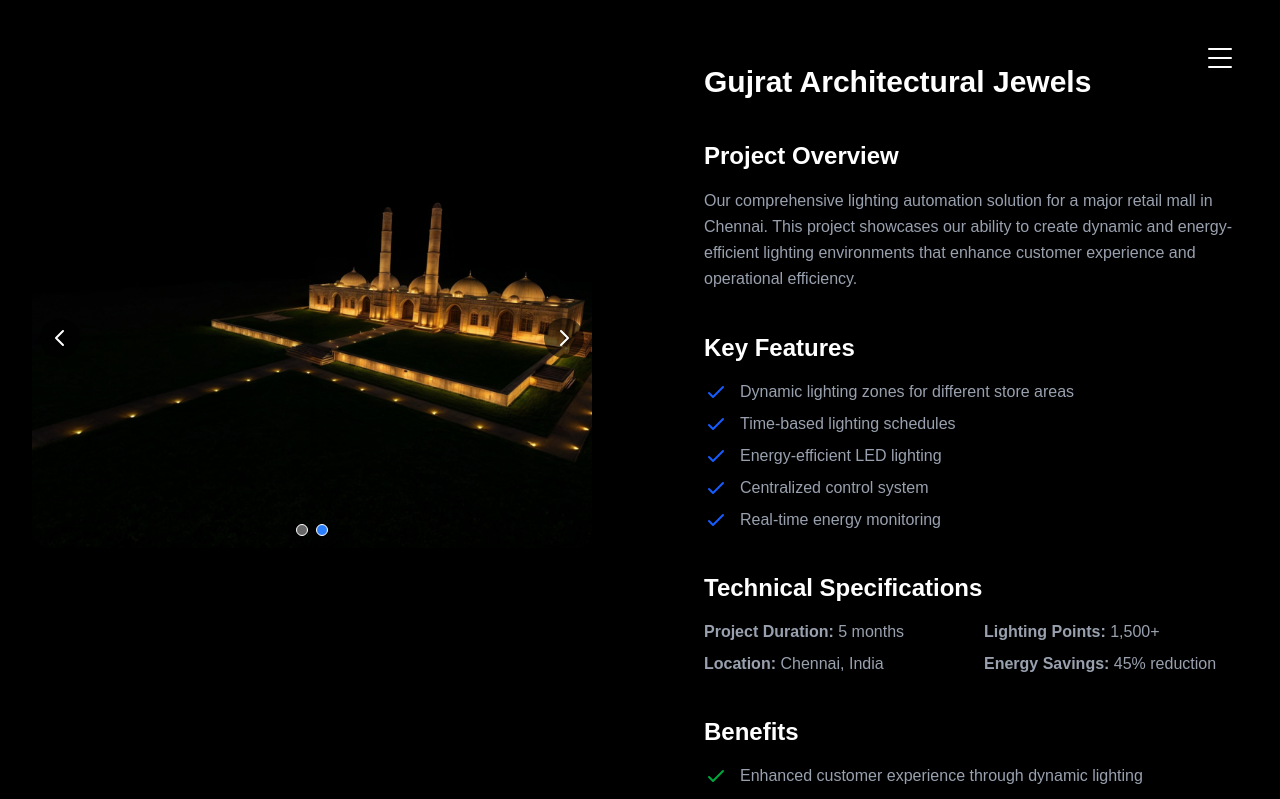
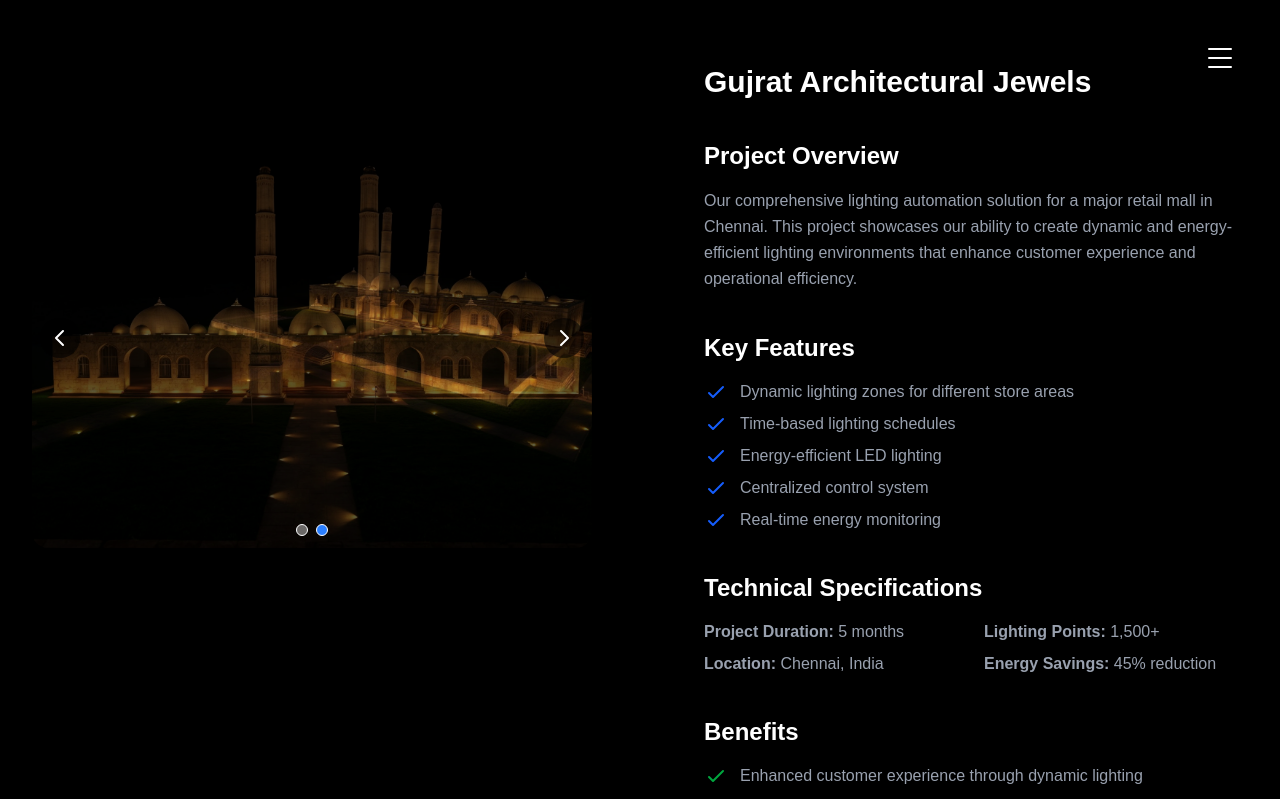
Before and after one commit to Shubam-08/pixel-ql, a Next.js app: page /projects/gujratjewels in a window 1280 px wide. Shown: the top 799 px of the page. Built offline with nearby package versions, Linux system fonts and the light colour scheme.

Commit message:
fadding effect on images

```diff
--- a/components/FloatingMenu.tsx
+++ b/components/FloatingMenu.tsx
@@ -50,7 +50,7 @@
         animate={{ opacity: logoVisible ? 1 : 0 }}
         transition={{ duration: 0.5 }}
         style={{ pointerEvents: logoVisible ? 'auto' : 'none' }}
-        className="fixed top-0 right-0 sm:top-2 sm:right-2 md:top-8 md:right-8 z-50"
+        className="fixed top-4 right-0 sm:top-4 sm:right-2 md:top-8 md:right-8 z-50"
       >
         <button
           aria-label={open ? "Close menu" : "Open menu"}
--- a/components/ImageCarousel.tsx
+++ b/components/ImageCarousel.tsx
@@ -26,7 +26,7 @@
 
     timeoutRef.current = setTimeout(() => {
       setCurrent((prev) => (prev + 1) % images.length);
-    }, 4000); // 4 seconds between slides
+    }, 5000); // 5 seconds between slides
 
     return () => {
       if (timeoutRef.current) {
@@ -35,25 +35,17 @@
     };
   }, [current, images.length]);
 
-  const goTo = (idx: number) => {
-    setCurrent(idx);
-  };
-
-  const goPrev = () => {
-    setCurrent((prev) => (prev - 1 + images.length) % images.length);
-  };
-
-  const goNext = () => {
-    setCurrent((prev) => (prev + 1) % images.length);
-  };
+  const goTo = (idx: number) => setCurrent(idx);
+  const goPrev = () => setCurrent((prev) => (prev - 1 + images.length) % images.length);
+  const goNext = () => setCurrent((prev) => (prev + 1) % images.length);
 
   return (
     <div className={`relative w-full ${aspect} rounded-2xl overflow-hidden shadow-2xl bg-black/60`}>
-      {/* Images with smooth crossfade */}
+      {/* Images with smoother fading */}
       {images.map((img, idx) => (
         <div
           key={img.src}
-          className={`absolute inset-0 transition-opacity duration-1000 ease-in-out will-change-opacity ${
+          className={`absolute inset-0 transition-opacity duration-[2000ms] ease-in-out will-change-opacity ${
             idx === current ? "opacity-100 z-20" : "opacity-0 z-10"
           }`}
         >
@@ -61,17 +53,16 @@
             src={img.src}
             alt={img.alt}
             fill
-            className="object-cover object-center select-none pointer-events-none"
+            className="object-cover object-center select-none pointer-events-none transition-transform duration-[2000ms]"
             priority={idx === 0}
             draggable={false}
           />
         </div>
       ))}
 
-      {/* Navigation Controls */}
+      {/* Navigation Arrows */}
       {images.length > 1 && (
         <>
-          {/* Left Arrow */}
           <button
             aria-label="Previous Slide"
             onClick={goPrev}
@@ -82,7 +73,6 @@
             </svg>
           </button>
 
-          {/* Right Arrow */}
           <button
             aria-label="Next Slide"
             onClick={goNext}
@@ -93,7 +83,7 @@
             </svg>
           </button>
 
-          {/* Dots */}
+          {/* Dot Indicators */}
           <div className="absolute bottom-3 left-1/2 -translate-x-1/2 flex gap-2 z-30">
             {images.map((_, idx) => (
               <button
```
